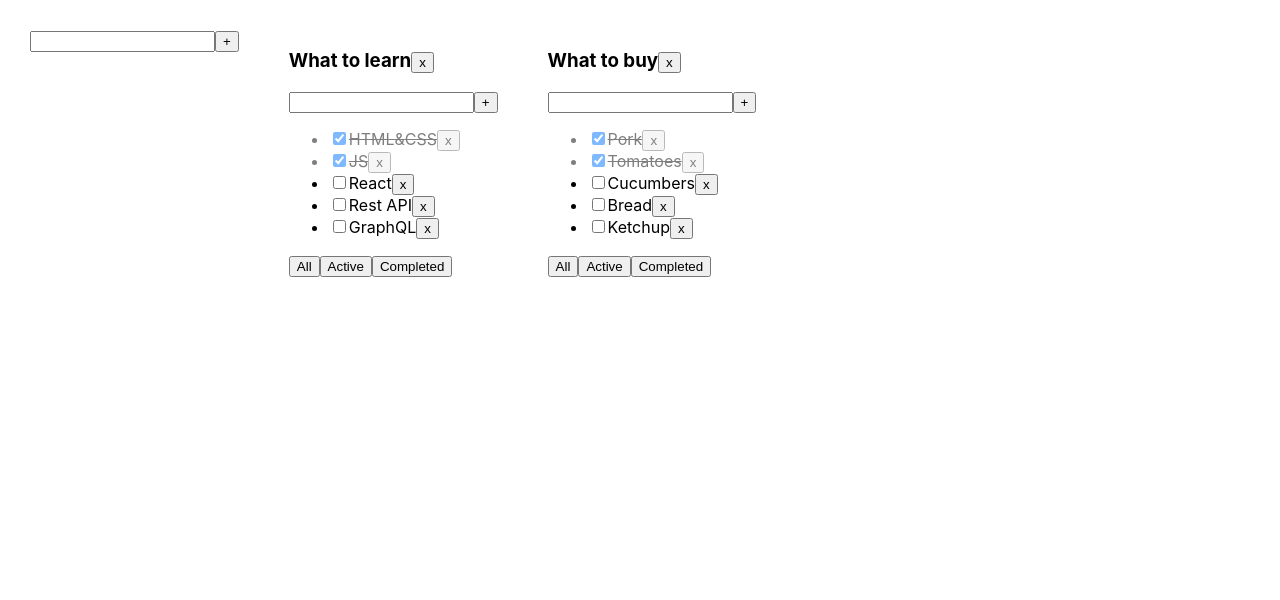
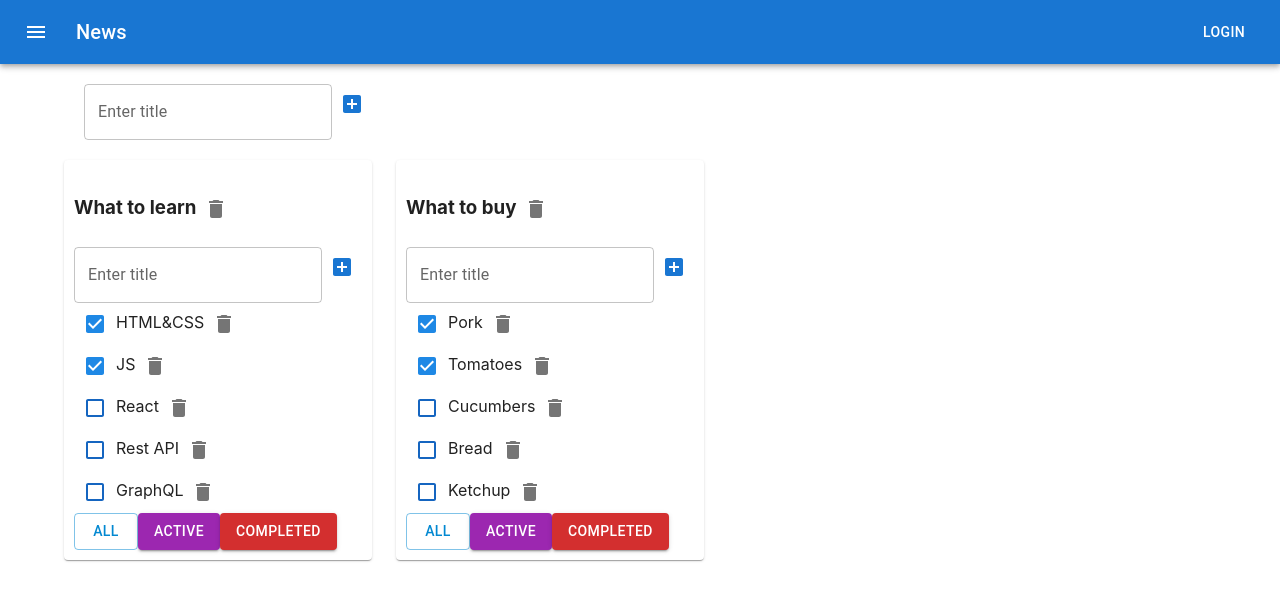
Before and after one commit to vituchini/trello, a React (Create React App) app: page / in a window 1280 px wide. Shown: the top 600 px of the page. Built offline with nearby package versions, Linux system fonts and the light colour scheme.

Commit message:
feat: material UI

```diff
--- a/src/App.css
+++ b/src/App.css
@@ -1,21 +1,26 @@
-.App {
-  padding: 30px;
-  display: flex;
-}
+/*.App {*/
+/*    padding: 30px;*/
+/*    display: flex;*/
+/*}*/
 
-.App > div {
-  margin-right: 50px;
-}
+/*.App > div {*/
+/*    margin-right: 50px;*/
+/*}*/
 
-.error {
-  border: red 1px solid
-}
+/*.error {*/
+/*    border: red 1px solid;*/
+/*    outline: none;*/
+/*}*/
 
-.error-message {
-  color: red;
-}
+/*.error-message {*/
+/*    color: red;*/
+/*}*/
 
-.is-done {
-  opacity: 0.5;
-  text-decoration: line-through;
-}
+/*.is-done {*/
+/*    opacity: 0.5;*/
+/*    text-decoration: line-through;*/
+/*}*/
+
+/*.btn-active {*/
+/*    background-color: aquamarine;*/
+/*}*/
--- a/src/App.tsx
+++ b/src/App.tsx
@@ -3,6 +3,8 @@ import './App.css';
 import {v1} from 'uuid';
 import {Todolist} from './Todolist';
 import {AddItemForm} from './components/AddItemForm';
+import {Container, Grid, Paper} from '@mui/material';
+import ButtonAppBar from './components/AppBar';
 
 export type FilterValuesType = 'all' | 'active' | 'completed'
 
@@ -65,7 +67,7 @@ function App() {
     }
 
     function updateTodolistTitle(todolistID: string, newTitle: string) {
-        setTodolists(todolists.map(tl=>tl.id===todolistID ? {...tl, title: newTitle} : tl))
+        setTodolists(todolists.map(tl => tl.id === todolistID ? {...tl, title: newTitle} : tl))
     }
 
     function changeStatus(todolistID: string, taskID: string, taskIsDone: boolean) {
@@ -82,7 +84,12 @@ function App() {
 
     return (
         <div className="App">
+            <ButtonAppBar/>
+            <Container fixed>
+                <Grid container style={{padding: '20px'}}>
                     <AddItemForm callback={addTodolist}/>
+                </Grid>
+                <Grid container spacing={3}>
                     {todolists.map((tl) => {
                         let tasksForTodolist = tasks[tl.id]
                         if (tl.filter === 'active') {
@@ -93,7 +100,10 @@ function App() {
                             tasksForTodolist = tasksForTodolist.filter(t => t.isDone)
                         }
 
+
                         return (
+                            <Grid item>
+                                <Paper style={{padding: '10px'}}>
                                     <Todolist
                                         key={tl.id}
                                         todolistID={tl.id}
@@ -108,8 +118,12 @@ function App() {
                                         updateTask={updateTask}
                                         updateTodolist={updateTodolistTitle}
                                     />
+                                </Paper>
+                            </Grid>
                         )
                     })}
+                </Grid>
+            </Container>
         </div>
     );
 }
--- a/src/EditableSpan.tsx
+++ b/src/EditableSpan.tsx
@@ -1,4 +1,5 @@
 import React, {ChangeEvent, useState} from 'react';
+import {TextField} from '@mui/material';
 
 type EditableSpanPropsType = {
     title: string
@@ -24,10 +25,13 @@ export const EditableSpan: React.FC<EditableSpanPropsType> = (props) => {
     }
 
     return editMode
-        ? <input value={newTitle}
-                 onBlur={turnOffHandler}
-                 autoFocus
-                 onChange={onChangeHandler}
+        ? <TextField id="standard-basic"
+                     label="Edit value"
+                     variant="standard"
+                     value={newTitle}
+                     onBlur={turnOffHandler}
+                     autoFocus
+                     onChange={onChangeHandler}
         />
         : <span onDoubleClick={turnOnHandler}>{props.title}</span>
 }
--- a/src/Todolist.tsx
+++ b/src/Todolist.tsx
@@ -1,9 +1,11 @@
 import React from 'react';
 import {Header} from './components/Header';
 import {FilterValuesType} from './App';
-import {Button} from './components/Button';
 import {AddItemForm} from './components/AddItemForm';
 import {EditableSpan} from './EditableSpan';
+import {Delete} from '@mui/icons-material';
+import {Button, Checkbox, IconButton} from '@mui/material';
+import {blue} from '@mui/material/colors';
 
 type TasksType = {
     id: string
@@ -22,7 +24,7 @@ type PropsType = {
     filter: FilterValuesType
     removeTodolist: (todolistID: string) => void
     updateTask: (todolistID: string, taskID: string, newTitle: string) => void
-    updateTodolist: (todolistID: string, newTitle: string)=>void
+    updateTodolist: (todolistID: string, newTitle: string) => void
 }
 export const Todolist = (props: PropsType) => {
 
@@ -54,37 +56,45 @@ export const Todolist = (props: PropsType) => {
 
             <AddItemForm callback={AddTaskHandler}/>
 
-            <ul>
+            <div>
                 {props.tasks.map(t => {
                         const removeTaskHandler = (tId: string) => {
                             props.removeTask(props.todolistID, tId)
                         }
                         return (
-                            <li key={t.id}
-                                className={t.isDone ? 'is-done' : ''}>
-                                <input type="checkbox"
-                                       checked={t.isDone}
-                                       onChange={(e) => {
-                                           props.changeStatus(props.todolistID, t.id, e.currentTarget.checked)
-                                       }}
+                            <div key={t.id}
+                                 className={t.isDone ? 'is-done' : ''}>
+                                <Checkbox
+                                    checked={t.isDone}
+                                    onChange={(e) => {
+                                        props.changeStatus(props.todolistID, t.id, e.currentTarget.checked)
+                                    }}
+                                    sx={{
+                                        color: blue[800],
+                                        '&.Mui-checked': {
+                                            color: blue[600],
+                                        },
+                                    }}
                                 />
+
                                 <EditableSpan title={t.title}
                                               callback={(newTitle: string) => updateTaskHandler(t.id, newTitle)}/>
-                                <Button name={'x'} callback={() => removeTaskHandler(t.id)}/>
-                            </li>
+                                <IconButton onClick={() => removeTaskHandler(t.id)}>
+                                    <Delete/>
+                                </IconButton>
+                            </div>
                         )
                     }
                 )}
-            </ul>
+            </div>
             <div>
-                <Button className={props.filter === 'all' ? 'btn-active' : ''} name={'All'}
-                        callback={() => changeFilterHandler('all')}/>
-                <Button className={props.filter === 'active' ? 'btn-active' : ''} name={'Active'}
-                        callback={() => changeFilterHandler('active')}/>
-                <Button className={props.filter === 'completed' ? 'btn-active' : ''} name={'Completed'}
-                        callback={() => changeFilterHandler('completed')}/>
+                <Button variant={props.filter === 'all' ? 'outlined' : 'contained'}
+                        onClick={() => changeFilterHandler('all')} color="info">All</Button>
+                <Button variant={props.filter === 'active' ? 'outlined' : 'contained'}
+                        onClick={() => changeFilterHandler('active')} color="secondary">Active</Button>
+                <Button variant={props.filter === 'completed' ? 'outlined' : 'contained'}
+                        onClick={() => changeFilterHandler('completed')} color="error">Completed</Button>
             </div>
         </div>
     )
-        ;
 };
--- a/src/components/AddItemForm.tsx
+++ b/src/components/AddItemForm.tsx
@@ -1,5 +1,6 @@
 import React, {ChangeEvent, KeyboardEvent, useState} from 'react';
-import {Button} from './Button';
+import {IconButton, TextField} from '@mui/material';
+import {AddBox} from '@mui/icons-material';
 
 type PropsType = {
     callback: (newTitle: string) => void
@@ -32,12 +33,18 @@ export const AddItemForm: React.FC<PropsType> = ({callback}) => {
 
     return (
         <div>
-            <input className={error ? 'error' : ''} value={title}
-                   onChange={onChangeHandler}
-                   onKeyPress={onKeyPressHandler}
+            <TextField id="outlined-basic"
+                       label={error ? 'Title is required' : 'Enter title'}
+                       variant="outlined"
+                       value={title}
+                       onChange={onChangeHandler}
+                       onKeyPress={onKeyPressHandler}
+                       error={!!error}
+                       helperText={error}
             />
-            <Button name={'+'} callback={addTaskHandler}/>
-            {error && <div className={'error-message'}>{error}</div>}
+            <IconButton color="primary" onClick={addTaskHandler}>
+                <AddBox/>
+            </IconButton>
         </div>
     );
 };
--- /dev/null
+++ b/src/components/AppBar.tsx
@@ -0,0 +1,33 @@
+import * as React from 'react';
+import AppBar from '@mui/material/AppBar';
+import Box from '@mui/material/Box';
+import Toolbar from '@mui/material/Toolbar';
+import Typography from '@mui/material/Typography';
+import Button from '@mui/material/Button';
+import IconButton from '@mui/material/IconButton';
+import MenuIcon from '@mui/icons-material/Menu';
+
+export default function ButtonAppBar() {
+    return (
+        <Box sx={{flexGrow: 1}}>
+            <AppBar position="static">
+                <Toolbar>
+                <IconButton
+                    size="large"
+                    edge="start"
+                    color="inherit"
+                    aria-label="menu"
+                    sx={{mr: 2}}
+                >
+                    <MenuIcon/>
+                </IconButton>
+                <Typography variant="h6" component="div" sx={{flexGrow: 1}}>
+                    News
+                </Typography>
+                <Button color="inherit">Login</Button>
+            </Toolbar>
+        </AppBar>
+</Box>
+)
+    ;
+}
--- a/src/components/Button.tsx
+++ /dev/null
@@ -1,17 +0,0 @@
-import React from 'react';
-
-type PropsType = {
-    name: string
-    callback: () => void
-}
-
-export const Button = (props: PropsType) => {
-
-    const onClickHandler = () => {
-        props.callback()
-    }
-
-    return (
-        <button name={props.name} onClick={onClickHandler}>{props.name}</button>
-    );
-};
--- a/src/components/Header.tsx
+++ b/src/components/Header.tsx
@@ -1,6 +1,7 @@
 import React from 'react';
-import {Button} from './Button';
 import {EditableSpan} from '../EditableSpan';
+import {IconButton} from '@mui/material';
+import {Delete} from '@mui/icons-material';
 
 type PropsType = {
     title: string
@@ -13,7 +14,9 @@ export const Header = (props: PropsType) => {
     return (
         <h3>
             <EditableSpan title={props.title} callback={props.changeTitle}/>
-            <Button name={props.name} callback={props.callback}/>
+            <IconButton onClick={props.callback} name={props.name}>
+                <Delete/>
+            </IconButton>
         </h3>
     );
 };
--- a/tsconfig.json
+++ b/tsconfig.json
@@ -17,7 +17,8 @@
     "resolveJsonModule": true,
     "isolatedModules": true,
     "noEmit": true,
-    "jsx": "react"
+    "jsx": "react-jsx",
+    "noFallthroughCasesInSwitch": true
   },
   "include": [
     "src"
```
Also changed, not shown: package.json (+17 -11 lines), 1 other file (tests, documents, lock files or other folders). Lines whose indentation alone changed are shown as unchanged.
